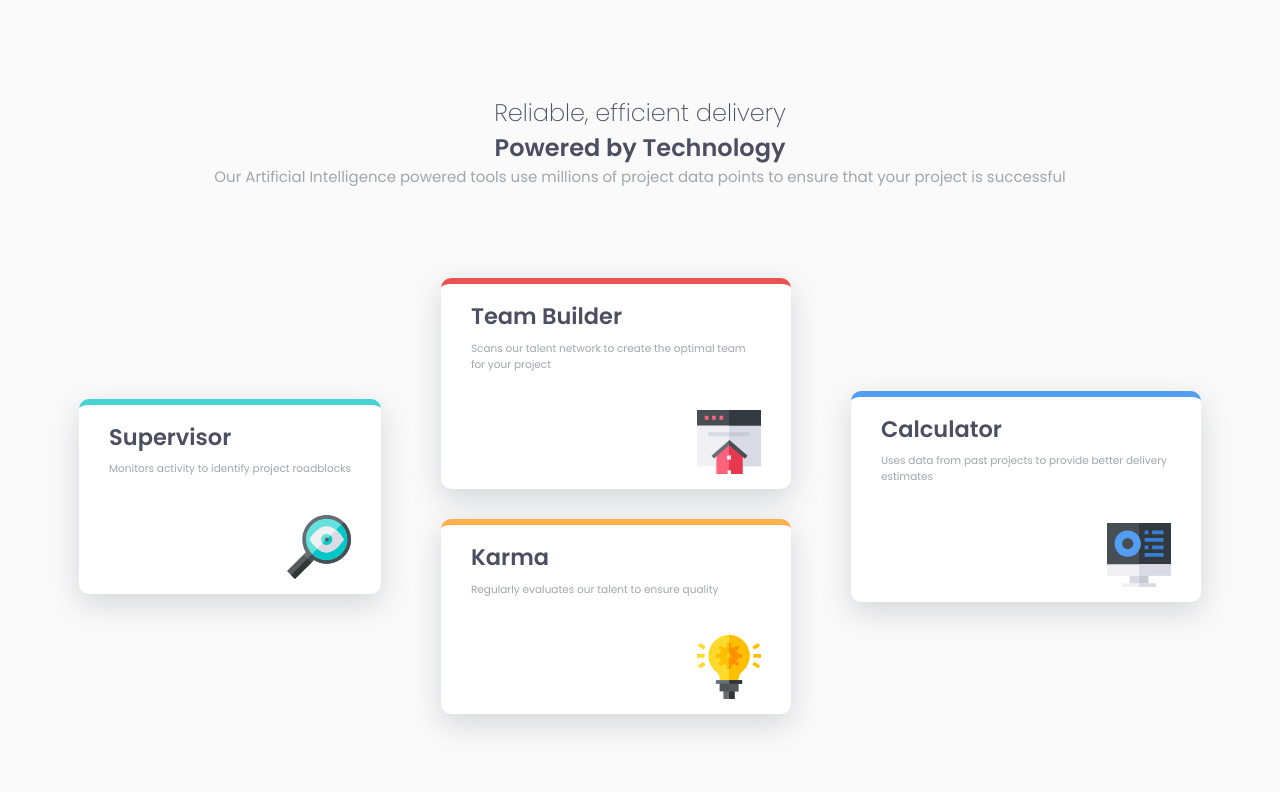
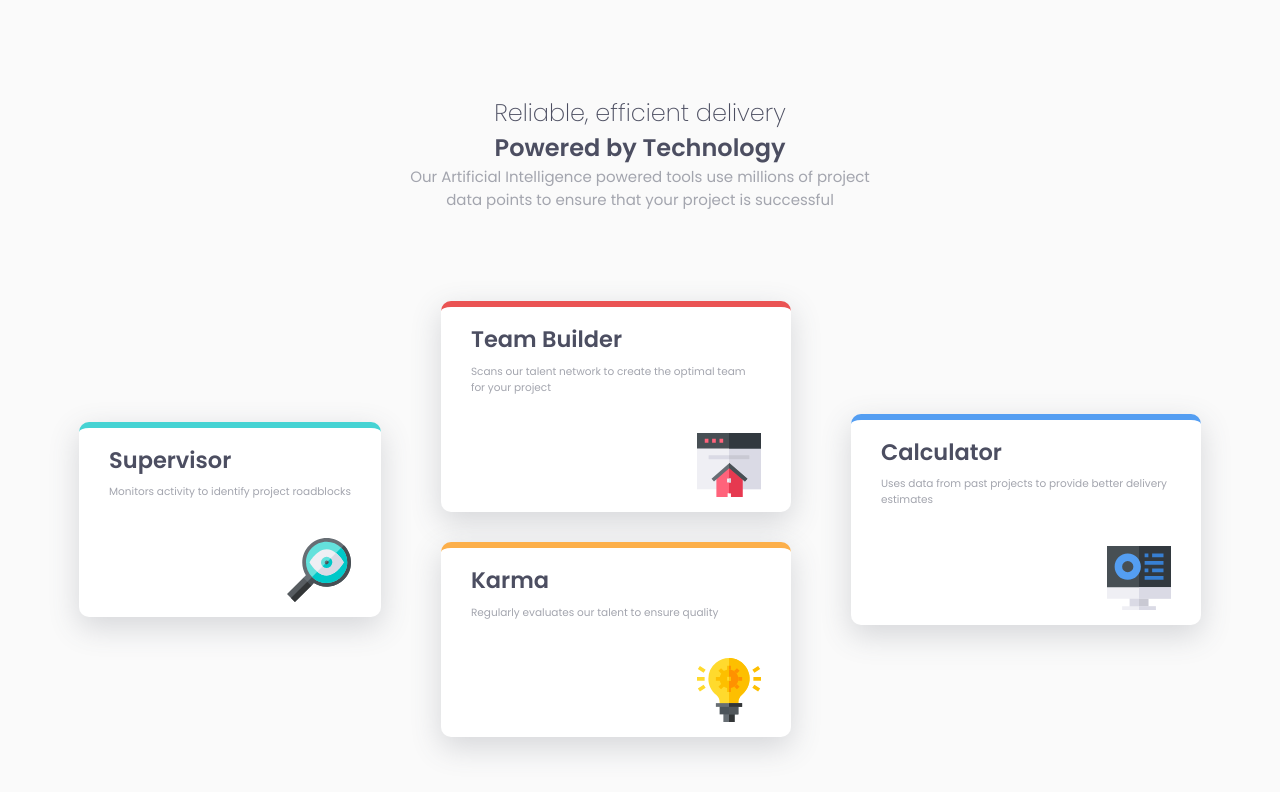
Before and after one commit to N1Dovud/four-card, a plain HTML site: page index.html in a window 1280 px wide. Drawn offline with Linux system fonts and the light colour scheme.

Commit message:
fix: header changed

```diff
--- a/styles.css
+++ b/styles.css
@@ -33,9 +33,10 @@ body {
     min-height: 100vh;
 }
 header {
-    margin: 3rem 1rem;
+    margin: 3rem auto;
     margin-top: 10vh;
     padding: 1rem;
+    max-width: 500px;
 }
 header h1 {
     display: flex;
```
